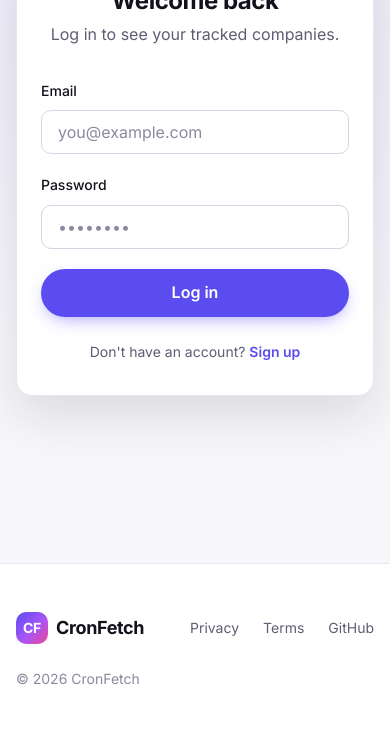
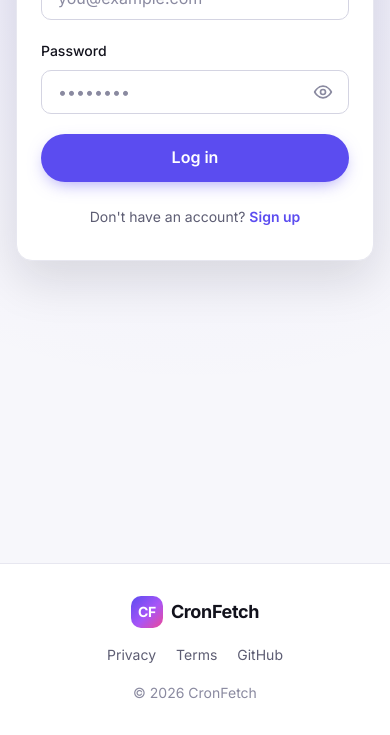
Before and after one commit to kv13b/Crontfetch, a React (Vite) app in the folder crontfetch-web/: page /login in a window 390 px wide. Shown: the part 281-1016 px from the top of the page. Built offline with nearby package versions, Linux system fonts and the light colour scheme; no server answers.

Commit message:
style:improve responsive layout across navbar, landing, auth and footer

```diff
--- /dev/null
+++ b/crontfetch-web/src/components/PasswordInput.tsx
@@ -0,0 +1,51 @@
+import { useState } from 'react'
+import type { InputHTMLAttributes } from 'react'
+
+type PasswordInputProps = Omit<InputHTMLAttributes<HTMLInputElement>, 'type'>
+
+function EyeIcon() {
+  return (
+    <svg width="20" height="20" viewBox="0 0 24 24" fill="none" stroke="currentColor"
+      strokeWidth="2" strokeLinecap="round" strokeLinejoin="round" aria-hidden="true">
+      <path d="M2 12s3.6-7 10-7 10 7 10 7-3.6 7-10 7S2 12 2 12Z" />
+      <circle cx="12" cy="12" r="3" />
+    </svg>
+  )
+}
+
+function EyeOffIcon() {
+  return (
+    <svg width="20" height="20" viewBox="0 0 24 24" fill="none" stroke="currentColor"
+      strokeWidth="2" strokeLinecap="round" strokeLinejoin="round" aria-hidden="true">
+      <path d="M17.94 17.94A10.4 10.4 0 0 1 12 19c-6.4 0-10-7-10-7a18.5 18.5 0 0 1 5.06-5.94" />
+      <path d="M9.9 4.24A9.1 9.1 0 0 1 12 4c6.4 0 10 7 10 7a18.5 18.5 0 0 1-2.16 3.19" />
+      <path d="M14.12 14.12a3 3 0 1 1-4.24-4.24" />
+      <path d="m2 2 20 20" />
+    </svg>
+  )
+}
+
+function PasswordInput({ className = '', ...props }: PasswordInputProps) {
+  const [visible, setVisible] = useState(false)
+
+  return (
+    <div className="input-group">
+      <input
+        {...props}
+        className={`input input--with-action ${className}`.trim()}
+        type={visible ? 'text' : 'password'}
+      />
+      <button
+        type="button"
+        className="input-group__action"
+        aria-label={visible ? 'Hide password' : 'Show password'}
+        aria-pressed={visible}
+        onClick={() => setVisible((v) => !v)}
+      >
+        {visible ? <EyeOffIcon /> : <EyeIcon />}
+      </button>
+    </div>
+  )
+}
+
+export default PasswordInput
--- a/crontfetch-web/src/pages/LoginPage.tsx
+++ b/crontfetch-web/src/pages/LoginPage.tsx
@@ -1,6 +1,7 @@
 import { useEffect, useState } from 'react'
 import type { FormEvent } from 'react'
 import { Link, Navigate, useNavigate } from 'react-router-dom'
+import PasswordInput from '../components/PasswordInput'
 import { clearError, loginUser } from '../store/auth'
 import { useAppDispatch, useAppSelector } from '../store/hooks'
 
@@ -53,10 +54,8 @@ function LoginPage() {
             <label className="form-label" htmlFor="password">
               Password
             </label>
-            <input
+            <PasswordInput
               id="password"
-              className="input"
-              type="password"
               autoComplete="current-password"
               placeholder="••••••••"
               value={password}
--- a/crontfetch-web/src/pages/SignupPage.tsx
+++ b/crontfetch-web/src/pages/SignupPage.tsx
@@ -1,6 +1,7 @@
 import { useEffect, useState } from 'react'
 import type { FormEvent } from 'react'
 import { Link, Navigate, useNavigate } from 'react-router-dom'
+import PasswordInput from '../components/PasswordInput'
 import { clearError, signupUser } from '../store/auth'
 import { useAppDispatch, useAppSelector } from '../store/hooks'
 
@@ -69,10 +70,8 @@ function SignupPage() {
             <label className="form-label" htmlFor="password">
               Password
             </label>
-            <input
+            <PasswordInput
               id="password"
-              className="input"
-              type="password"
               autoComplete="new-password"
               placeholder="At least 8 characters"
               minLength={8}
--- a/crontfetch-web/src/styles/components.css
+++ b/crontfetch-web/src/styles/components.css
@@ -159,3 +159,37 @@
     transform: rotate(360deg);
   }
 }
+
+/* Input with a trailing action button (e.g. show/hide password) */
+.input-group {
+  position: relative;
+}
+
+.input-group .input {
+  width: 100%;
+}
+
+.input--with-action {
+  padding-right: calc(var(--space-4) + 36px);
+}
+
+.input-group__action {
+  position: absolute;
+  top: 50%;
+  right: var(--space-2);
+  display: grid;
+  place-items: center;
+  width: 36px;
+  height: 36px;
+  transform: translateY(-50%);
+  color: var(--color-text-subtle);
+  background: transparent;
+  border: 0;
+  border-radius: var(--radius-sm);
+  transition: color var(--transition), background var(--transition);
+}
+
+.input-group__action:hover {
+  color: var(--color-text);
+  background: var(--color-bg-subtle);
+}
--- a/crontfetch-web/src/styles/layout.css
+++ b/crontfetch-web/src/styles/layout.css
@@ -214,3 +214,36 @@
   font-size: var(--fs-sm);
   color: var(--color-text-subtle);
 }
+
+/* ---------- Responsive: navbar and footer ---------- */
+@media (max-width: 860px) {
+  .navbar__menu {
+    max-height: calc(100vh - var(--nav-height));
+    overflow-y: auto;
+  }
+
+  .navbar__actions .btn {
+    width: 100%;
+    height: 44px;
+  }
+}
+
+@media (max-width: 640px) {
+  .navbar__inner {
+    gap: var(--space-4);
+  }
+
+  .footer {
+    padding-block: var(--space-8);
+  }
+
+  .footer__inner {
+    flex-direction: column;
+    gap: var(--space-4);
+    text-align: center;
+  }
+
+  .footer__links {
+    gap: var(--space-5);
+  }
+}
--- a/crontfetch-web/src/styles/pages.css
+++ b/crontfetch-web/src/styles/pages.css
@@ -352,3 +352,105 @@
     padding: var(--space-8) var(--space-6);
   }
 }
+
+/* ---------- Responsive refinements ---------- */
+@media (max-width: 1024px) {
+  .hero {
+    padding-block: var(--space-16) var(--space-12);
+  }
+
+  .hero__inner {
+    gap: var(--space-12);
+  }
+
+  .stats {
+    grid-template-columns: repeat(2, 1fr);
+    row-gap: var(--space-8);
+  }
+}
+
+@media (max-width: 768px) {
+  .hero__inner {
+    text-align: center;
+  }
+
+  .hero__subtitle {
+    margin-inline: auto;
+  }
+
+  .hero__actions {
+    justify-content: center;
+  }
+
+  .feed {
+    max-width: 460px;
+    margin-inline: auto;
+  }
+
+  .section-header {
+    margin-bottom: var(--space-8);
+  }
+
+  .cta {
+    padding: var(--space-12) var(--space-6);
+  }
+}
+
+@media (max-width: 640px) {
+  .hero__actions .btn {
+    width: 100%;
+  }
+
+  .feed {
+    padding: var(--space-4);
+  }
+
+  .feed__item {
+    padding: var(--space-3);
+    gap: var(--space-3);
+  }
+
+  .feed__item .badge {
+    display: none;
+  }
+
+  .platform-chip {
+    padding: var(--space-2) var(--space-4);
+  }
+
+  .dashboard {
+    padding-block: var(--space-8);
+  }
+
+  .empty-state {
+    padding: var(--space-10) var(--space-4);
+  }
+
+  .auth {
+    align-items: start;
+    padding-block: var(--space-8);
+  }
+
+  /* 16px inputs stop iOS Safari from zooming the page on focus */
+  .input {
+    font-size: 16px;
+  }
+
+  .btn {
+    min-height: 44px;
+  }
+}
+
+@media (max-width: 380px) {
+  .stats {
+    grid-template-columns: 1fr;
+  }
+
+  .auth__card {
+    padding: var(--space-6) var(--space-4);
+  }
+
+  .cta .btn {
+    width: 100%;
+  }
+}
--- a/crontfetch-web/src/styles/utilities.css
+++ b/crontfetch-web/src/styles/utilities.css
@@ -55,3 +55,9 @@
     padding-block: var(--space-16);
   }
 }
+
+/* Never allow sideways scrolling on any screen size */
+html,
+body {
+  overflow-x: clip;
+}
```
